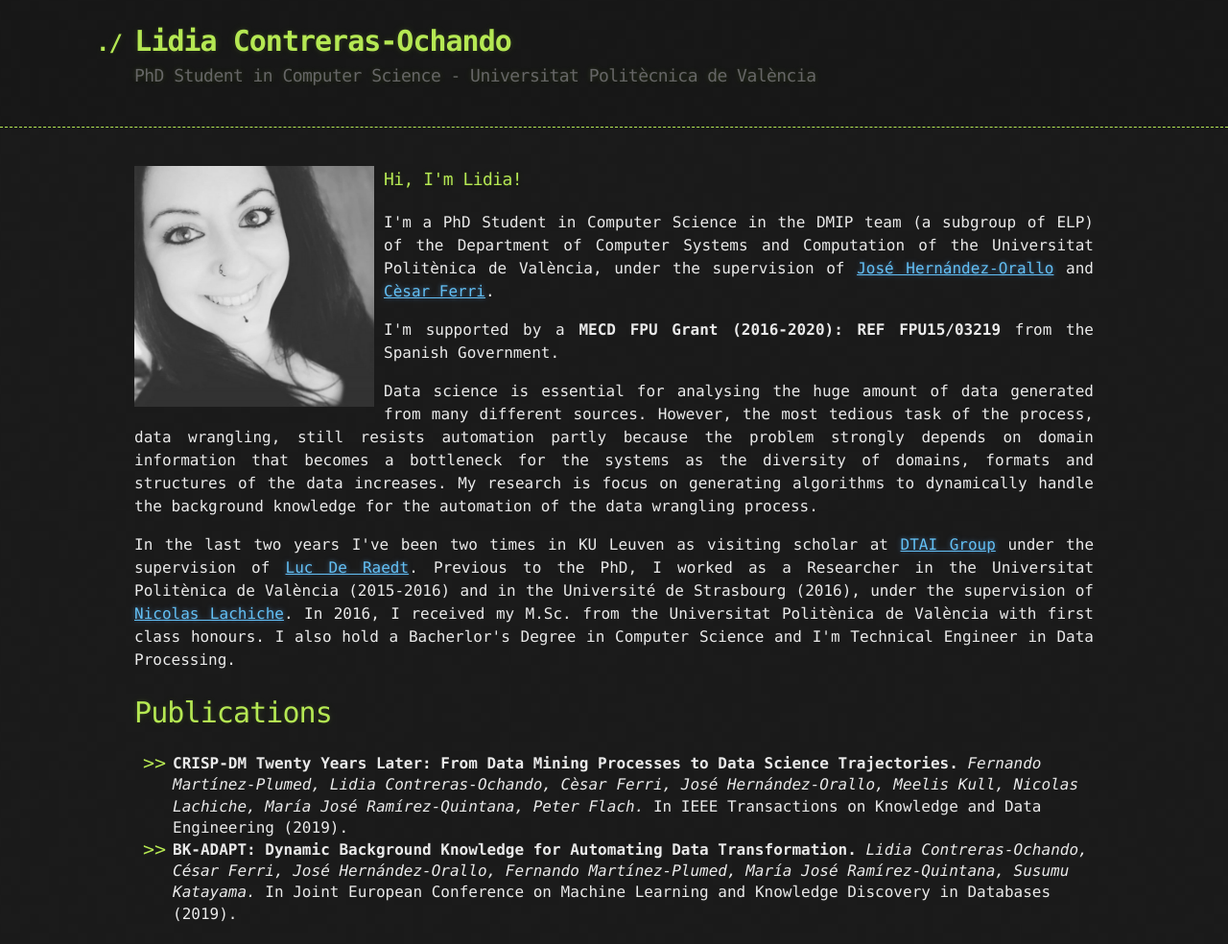
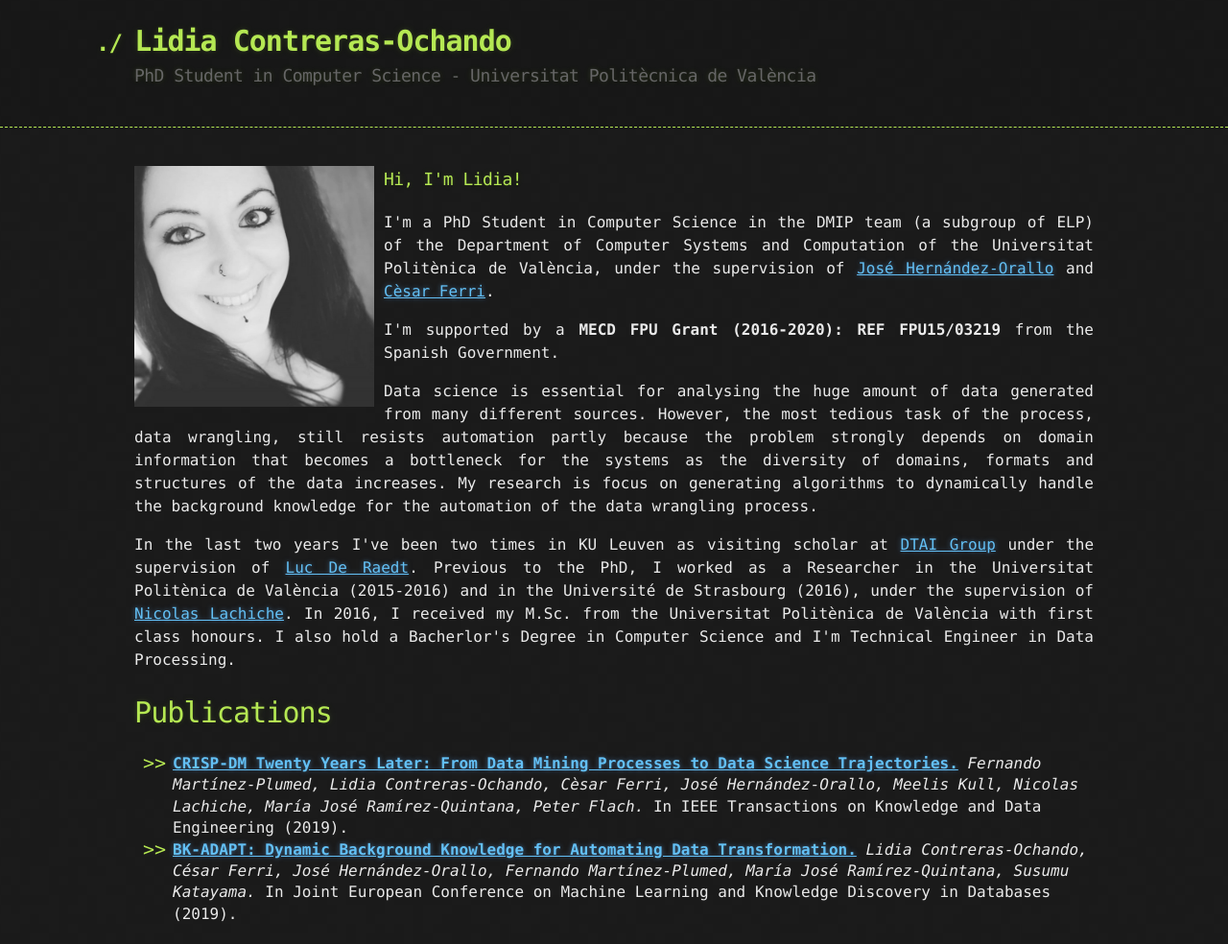
Before and after one commit to liconoc/liconoc.github.io, a Jekyll site: the page built from index.md, in a window 1280 px wide. Shown: the whole page at 96% size. Built offline with Jekyll 4.4.1, drawn with Linux system fonts in a browser that asks for light colours.

Commit message:
Update liconoc.html

```diff
--- a/_layouts/liconoc.html
+++ b/_layouts/liconoc.html
@@ -83,8 +83,8 @@
 				<h1>Publications</h1>
 
 				<ul>
-					<li> <span class="paper_title">CRISP-DM Twenty Years Later: From Data Mining Processes to Data Science Trajectories.</span> <span class="paper_authors">Fernando Martínez-Plumed, Lidia Contreras-Ochando, Cèsar Ferri, José Hernández-Orallo, Meelis Kull, Nicolas Lachiche, María José Ramírez-Quintana, Peter Flach.</span> In IEEE Transactions on Knowledge and Data Engineering (2019).</li>
-					<li> <span class="paper_title">BK-ADAPT: Dynamic Background Knowledge for Automating Data Transformation.</span> <span class="paper_authors">Lidia Contreras-Ochando, César Ferri, José Hernández-Orallo, Fernando Martínez-Plumed, María José Ramírez-Quintana, Susumu Katayama.</span> In Joint European Conference on Machine Learning and Knowledge Discovery in Databases (2019).</li>
+					<li> <span class="paper_title"><a href="https://link.springer.com/chapter/10.1007/978-3-030-46133-1_45" target="_blank">CRISP-DM Twenty Years Later: From Data Mining Processes to Data Science Trajectories.</a></span> <span class="paper_authors">Fernando Martínez-Plumed, Lidia Contreras-Ochando, Cèsar Ferri, José Hernández-Orallo, Meelis Kull, Nicolas Lachiche, María José Ramírez-Quintana, Peter Flach.</span> In IEEE Transactions on Knowledge and Data Engineering (2019).</li>
+					<li> <span class="paper_title"><a href="https://ieeexplore.ieee.org/abstract/document/8943998/" target="_blank">BK-ADAPT: Dynamic Background Knowledge for Automating Data Transformation.</a></span> <span class="paper_authors">Lidia Contreras-Ochando, César Ferri, José Hernández-Orallo, Fernando Martínez-Plumed, María José Ramírez-Quintana, Susumu Katayama.</span> In Joint European Conference on Machine Learning and Knowledge Discovery in Databases (2019).</li>
 				</ul>
 
 			</section>
```
